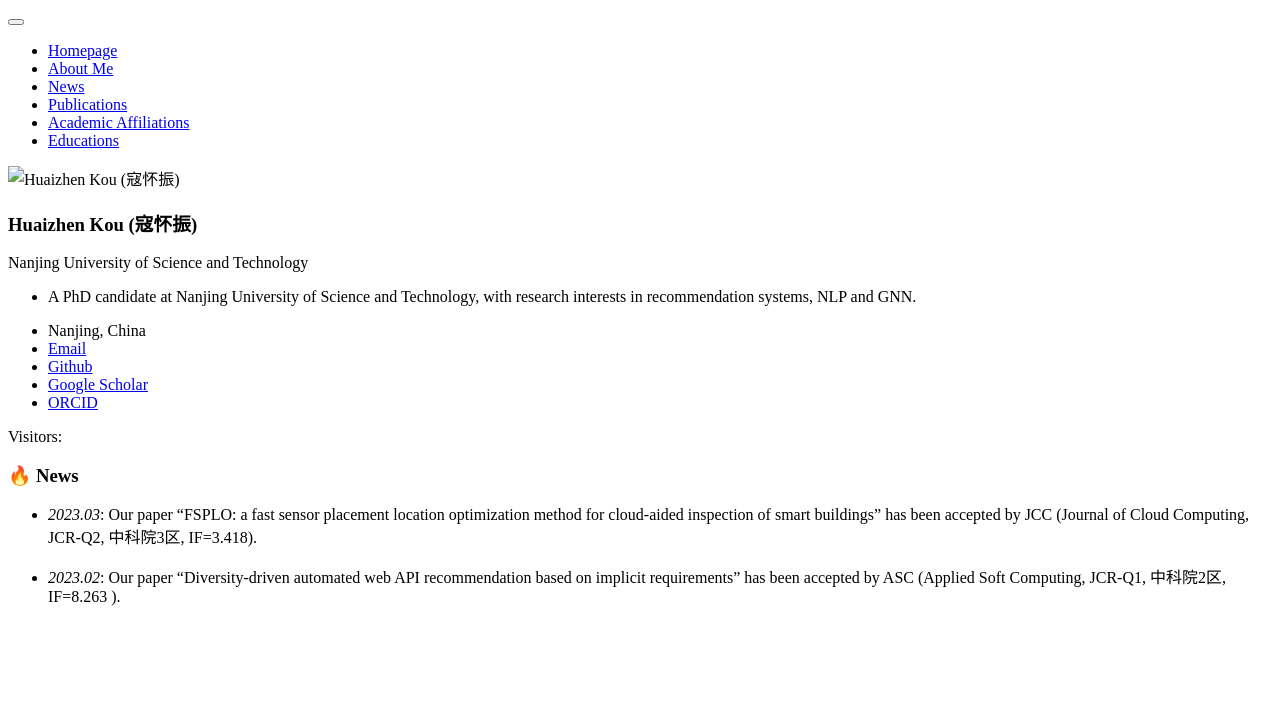
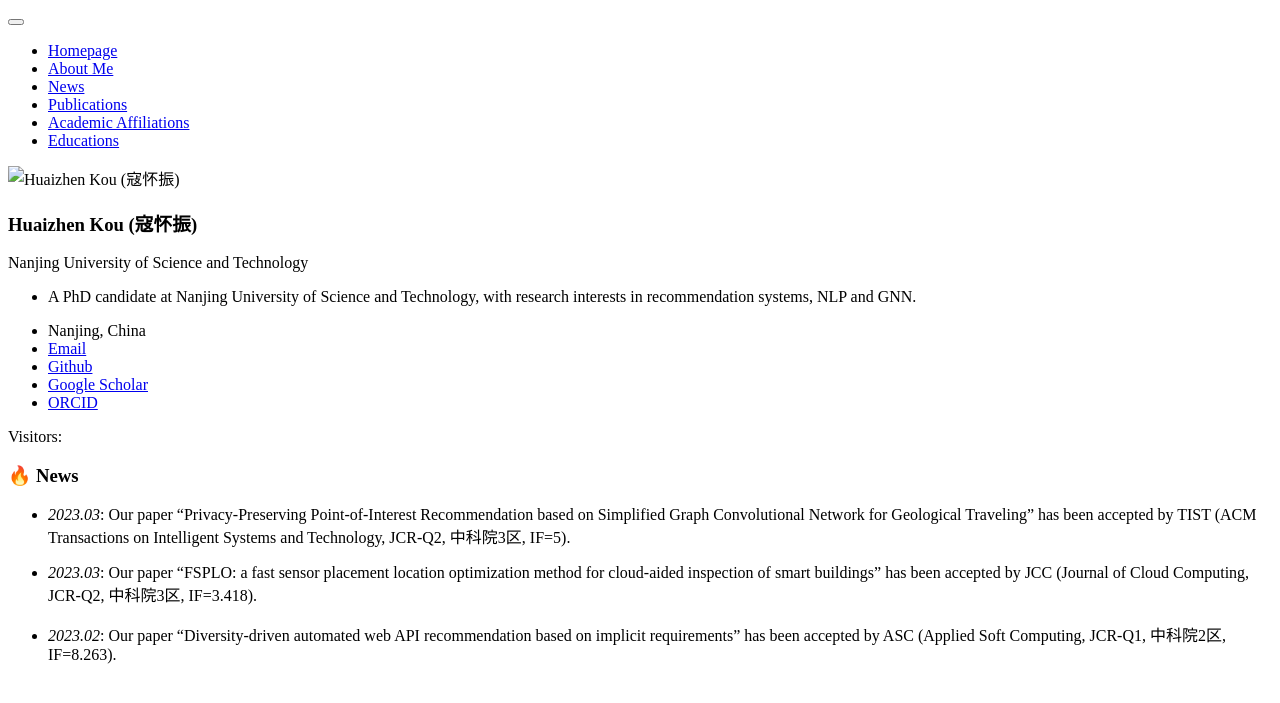
Before and after one commit to huaizhenkou/huaizhenkou.github.io, a Jekyll site: the page built from _pages/includes/news.md, in a window 1280 px wide. Shown: the top 703 px of the page. Built offline with Jekyll 4.4.1, drawn with Linux system fonts in a browser that asks for light colours; our own code applies the rules of GitHub Pages for plain Markdown files; comment, search, counter and statistics services are not loaded.

Commit message:
Update news.md

```diff
--- a/_pages/includes/news.md
+++ b/_pages/includes/news.md
@@ -1,4 +1,7 @@
 # 🔥 News
+
+- *2023.03*: Our paper "Privacy-Preserving Point-of-Interest Recommendation based on Simplified Graph Convolutional Network for Geological Traveling" has been accepted by TIST (ACM Transactions on Intelligent Systems and Technology, JCR-Q2, 中科院3区, IF=5).
+
 - *2023.03*: Our paper "FSPLO: a fast sensor placement location optimization method for cloud-aided inspection of smart buildings" has been accepted by JCC (Journal of Cloud Computing, JCR-Q2, 中科院3区, IF=3.418).
 
-- *2023.02*: Our paper "Diversity-driven automated web API recommendation based on implicit requirements" has been accepted by ASC (Applied Soft Computing, JCR-Q1, 中科院2区, IF=8.263 ).
+- *2023.02*: Our paper "Diversity-driven automated web API recommendation based on implicit requirements" has been accepted by ASC (Applied Soft Computing, JCR-Q1, 中科院2区, IF=8.263).
```
